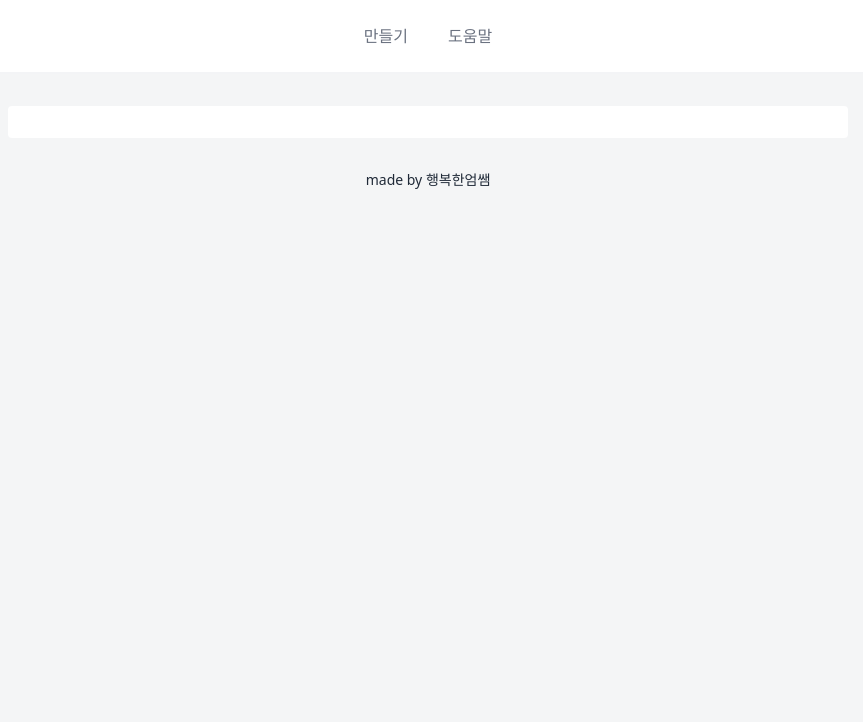
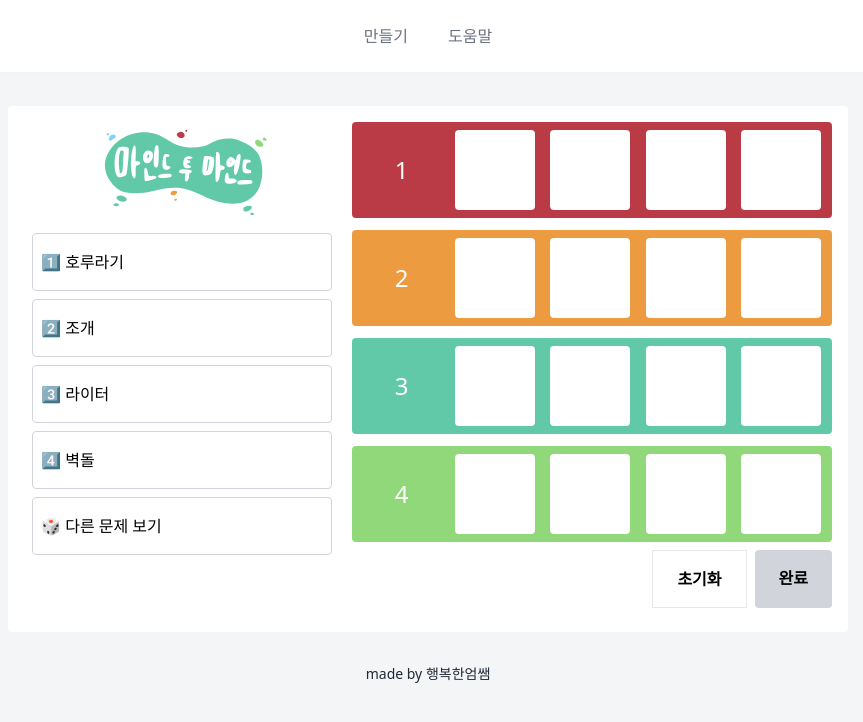
Before and after one commit to sendmethere/mind2mind, a React (Create React App) app in the folder app/: page / in a window 1280 px wide. Shown: the top 722 px of the page, without its empty margins (212-1075 px from the left). Built offline with nearby package versions, Linux system fonts and the light colour scheme.

Commit message:
deploy 5

```diff
--- a/app/package.json
+++ b/app/package.json
@@ -2,7 +2,7 @@
   "name": "app",
   "version": "0.1.0",
   "private": true,
-  "homepage": "https://sendmethere.github.io/mind2mind/",
+  "homepage": ".",
   "dependencies": {
     "@testing-library/jest-dom": "^5.16.5",
     "@testing-library/react": "^13.3.0",
--- a/app/src/components/Maker.js
+++ b/app/src/components/Maker.js
@@ -1,8 +1,13 @@
 import React, { useEffect, useState } from 'react';
+
+import Footer from './Footer';
+import Navbar from './Header';
+
 import Choice from './Choice';
 import Icon from './Icon';
 import IconList from './IconList';
 import logo from '../logo.svg';
+
 
 function Maker(props) {
 
@@ -140,6 +145,14 @@ function Maker(props) {
 
 
     return (
+
+        <div className="md:w-screen md:h-screen"
+        style={{"background": "#f4f5f6"}} >
+            <Navbar/>
+            <div className='flex justify-center py-8'>
+                <div className='rounded bg-white px-4 py-4'
+                     style={{width:"840px"}}>
+
                     <div className='md:flex justify-center' >
                                 <div className="grow">
                                     <div className="flex justify-center text-center">
@@ -196,6 +209,14 @@ function Maker(props) {
                                 </div>
                                 <>{modal.open && <IconList activeIcon={modal.activeIcon} row={modal.row} no={modal.no} selectIcon={selectIcon} onOpenModal={onOpenModal}/>}</>
                             </div>
+
+                </div>
+            </div>
+            <Footer/>
+        </div>
+
+
+
     );
 }
 
--- a/app/src/index.js
+++ b/app/src/index.js
@@ -3,36 +3,12 @@ import ReactDOM from 'react-dom/client';
 
 import './index.css';
 
-import {
-  BrowserRouter,
-  Routes,
-  Route,
-  HashRouter
-} from "react-router-dom";
+import Maker from './components/Maker';
 
-
-import { Provider } from 'react-redux'
-import { createStore } from 'redux'
-import reducers from './reducers'
-
-import Maker from './components/Maker';
-import Example from './components/Example';
-import Layout from './components/Layout';
-
-const store = createStore(reducers)
 
 const root = ReactDOM.createRoot(document.getElementById('root'));
 root.render(
-  <Provider store={store}>
-    <HashRouter basename={process.env.PUBLIC_URL}>
-        <Routes>
-          <Route path="/" element={<Layout/>}>
-              <Route path="maker" element={<Maker />}/>
-              <Route path="example" element={<Example />}/>
-          </Route>
-        </Routes>
-    </HashRouter>
-  </Provider>
+    <Maker/>
 );
 
 // If you want to start measuring performance in your app, pass a function
```
Also changed, not shown: 1 other file (tests, documents, lock files or other folders). Lines whose indentation alone changed are shown as unchanged.
